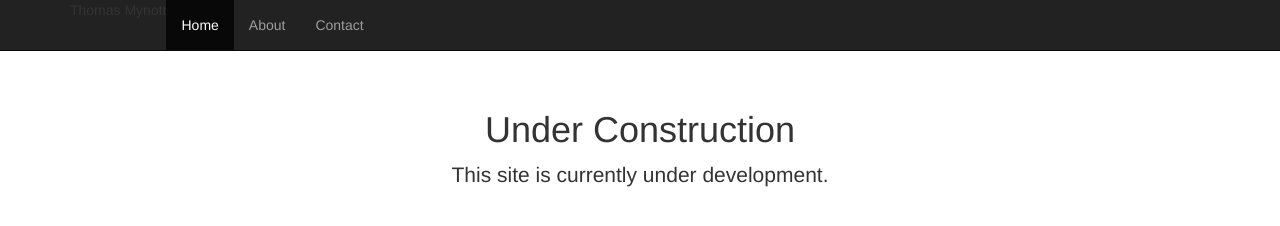
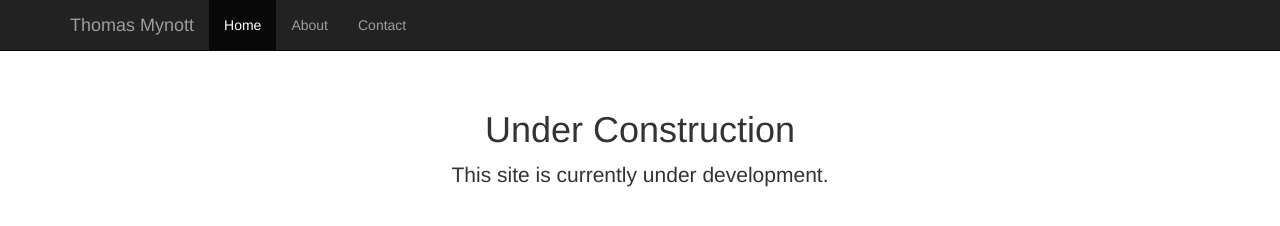
Before and after one commit to ThomasMynott/ThomasMynott, a plain HTML site: page index.html in a window 1280 px wide. Drawn offline with nearby package versions, Linux system fonts and the light colour scheme.

Commit message:
Corrected formatting error

```diff
--- a/index.html
+++ b/index.html
@@ -21,7 +21,7 @@
             <span class="icon-bar"></span>
             <span class="icon-bar"></span>
             <span class="icon-bar"></span>
-          </button>Thomas Mynott</a>
+          </button><a class="navbar-brand" href="#">Thomas Mynott</a>
         </div>
         <div id="navbar" class="collapse navbar-collapse">
           <ul class="nav navbar-nav">
```
